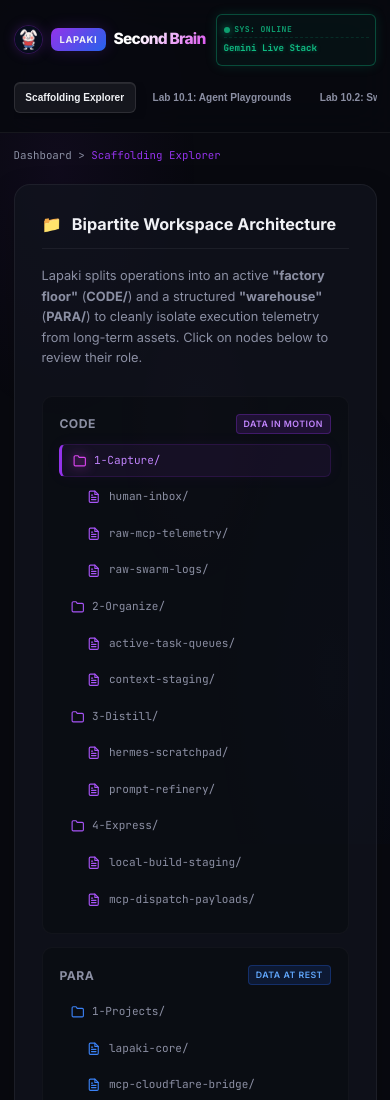
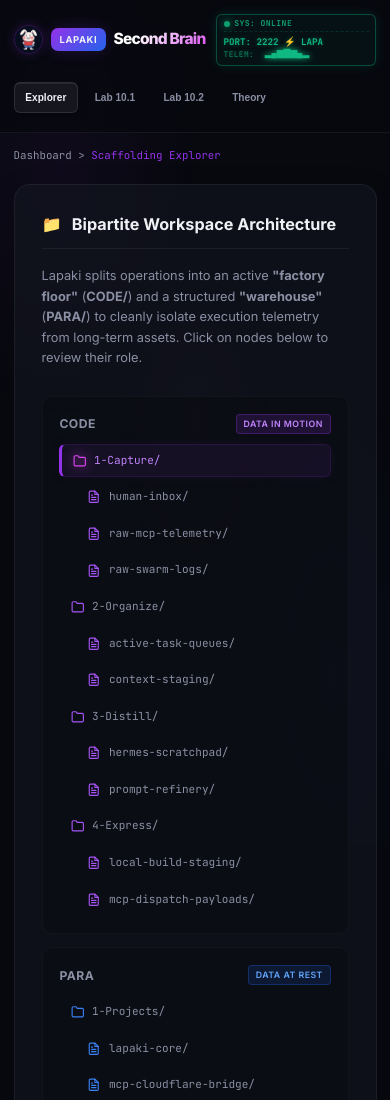
Before and after one commit to HiroyasuDev/Lab_10, a website: page dashboard.html in a window 390 px wide. Shown: the top 1100 px of the page. Drawn offline with Linux system fonts and the light colour scheme.

Commit message:
fix: resolve tab-switching logic by restoring missing closing braces and add responsive mobile/tablet text labels to prevent text truncation

```diff
--- a/dashboard.html
+++ b/dashboard.html
@@ -145,6 +145,7 @@
       transition: all 0.25s ease;
       white-space: nowrap;
     }
+    .mobile-text { display: none; }
     nav button.active {
       color: var(--text-main);
       background: rgba(255,255,255,0.06);
@@ -165,6 +166,8 @@
        1. TABLET & LAPTOP LAYOUTS & SCALING (Viewport <= 1180px)
        ========================================================================== */
     @media (max-width: 1180px) {
+      .desktop-text { display: none; }
+      .mobile-text { display: inline; }
       header {
         flex-wrap: wrap;
         padding: 1.25rem 2rem;
@@ -671,10 +674,22 @@
     </div>
   </div>
   <nav>
-    <button class="active" onclick="switchTab('explorer')">Scaffolding Explorer</button>
-    <button onclick="switchTab('playground')">Lab 10.1: Agent Playgrounds</button>
-    <button onclick="switchTab('swarm')">Lab 10.2: Swarm Pipeline</button>
-    <button onclick="switchTab('theory')">Lab 10.1: Reflections & Theory</button>
+    <button class="active" onclick="switchTab('explorer')">
+      <span class="desktop-text">Scaffolding Explorer</span>
+      <span class="mobile-text">Explorer</span>
+    </button>
+    <button onclick="switchTab('playground')">
+      <span class="desktop-text">Lab 10.1: Agent Playgrounds</span>
+      <span class="mobile-text">Lab 10.1</span>
+    </button>
+    <button onclick="switchTab('swarm')">
+      <span class="desktop-text">Lab 10.2: Swarm Pipeline</span>
+      <span class="mobile-text">Lab 10.2</span>
+    </button>
+    <button onclick="switchTab('theory')">
+      <span class="desktop-text">Lab 10.1: Reflections & Theory</span>
+      <span class="mobile-text">Theory</span>
+    </button>
   </nav>
 </header>
 
@@ -1709,6 +1724,7 @@ Return strictly valid JSON:
       if (myRunId === currentRunId) {
         setLoading(btn, false);
       }
+    }
   }
 
   // Initialize dynamic ASCII status billboard
```
Also changed, not shown: index.html (+20 -4 lines).
